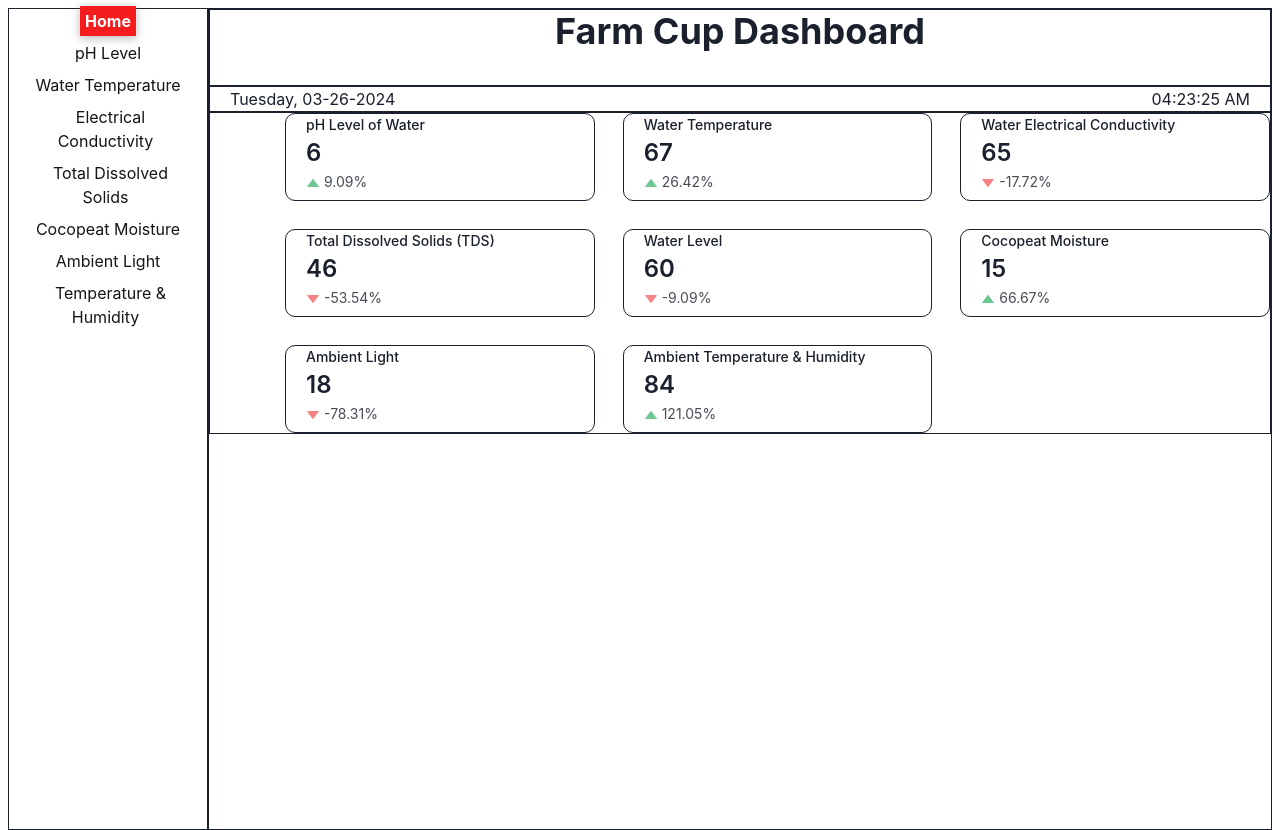
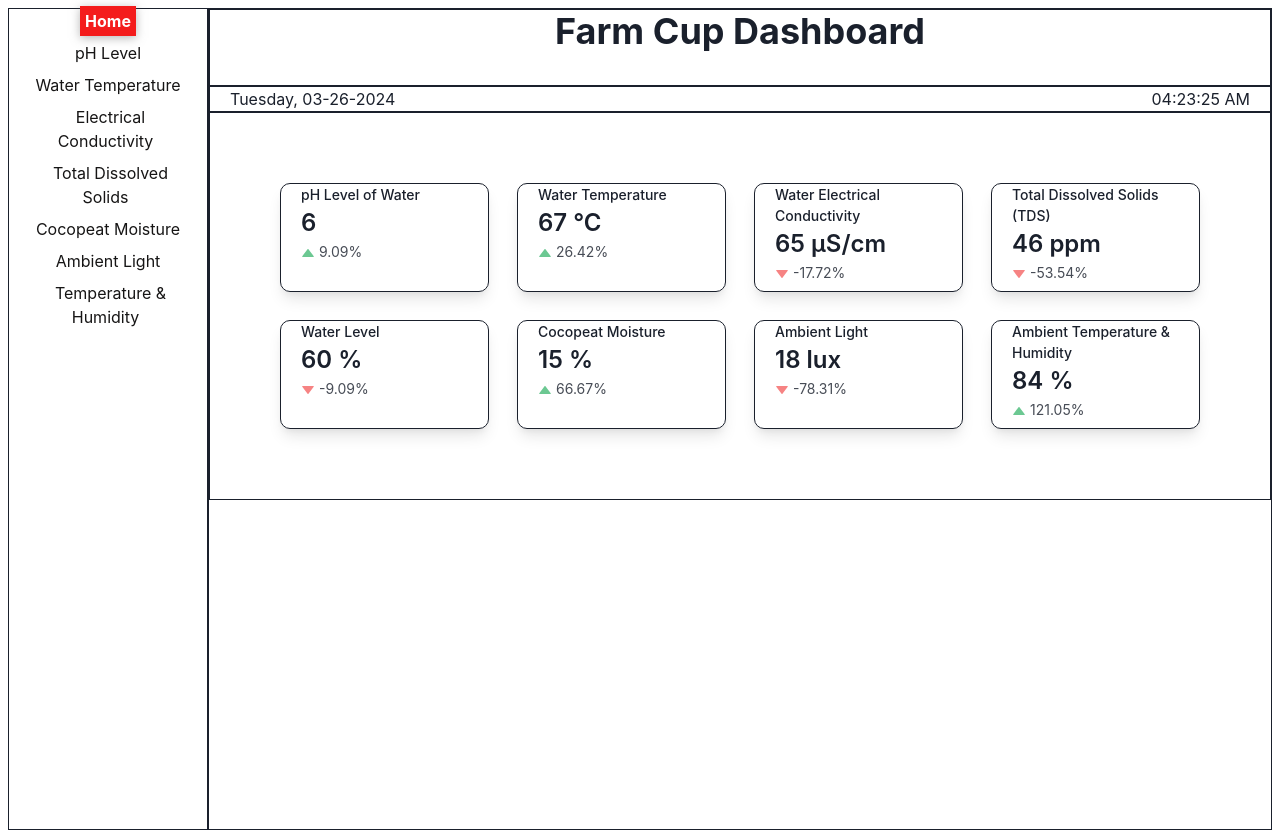
Before and after one commit to hydro-thesis/farmcup_website, a React (Vite) app in the folder frontend-workshop/: page / in a window 1280 px wide. Built offline with nearby package versions, Linux system fonts and the light colour scheme; no server answers.

Commit message:
display-units-per-parameter

```diff
--- a/frontend-workshop/src/components/Home/home-index.jsx
+++ b/frontend-workshop/src/components/Home/home-index.jsx
@@ -2,6 +2,7 @@ import React from 'react';
 import { Box, Flex, GridItem, SimpleGrid, Stat, StatArrow, StatHelpText, StatLabel, StatNumber } from '@chakra-ui/react';
 import data from '../../utils/parameters.json';
 import keyDisplay from './key-display-names';
+import unitMap from './display-units';
 
 const HomeIndex = () => {
     //Last item in the 'database' for updated values
@@ -14,14 +15,14 @@ const HomeIndex = () => {
 
     return (
         <Flex justify={'center'}>
-            <SimpleGrid columns={{sm: 1, md: 3}} spacing={7} width={'100%'} pl = {75}>
+            <SimpleGrid columns={{sm: 1, md: 4}} spacing={7} width={'100%'} p={70}>
                 {Object.keys(lastItem).map((key) => (
-                    <Stat as={GridItem} key={key} border={'1px'} borderRadius={'10px'} shadow={1}>
+                    <Stat as={GridItem} key={key} border={'1px'} borderRadius={'10px'} shadow={1} boxShadow={'lg'}>
                         <Box>
                             <StatLabel as="h1" size="md" textAlign={'left'} ml={5}>
                                 {keyDisplay[key] || key}
                             </StatLabel>
-                            <StatNumber textAlign={'left'} ml={5}>{lastItem[key]}</StatNumber>
+                            <StatNumber textAlign={'left'} ml={5}>{lastItem[key]} {unitMap[key]}</StatNumber>
                             <StatHelpText textAlign={'left'} ml={5}>
                                 <StatArrow type={lastItem[key] > previousData[key] ? "increase" : "decrease"} />
                                 {getPercentageChange(lastItem[key], previousData[key]).toFixed(2)}%
```
